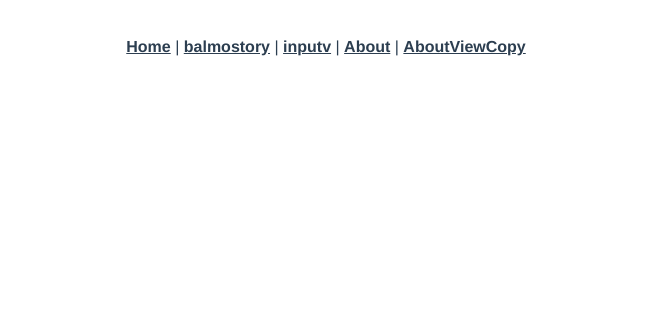
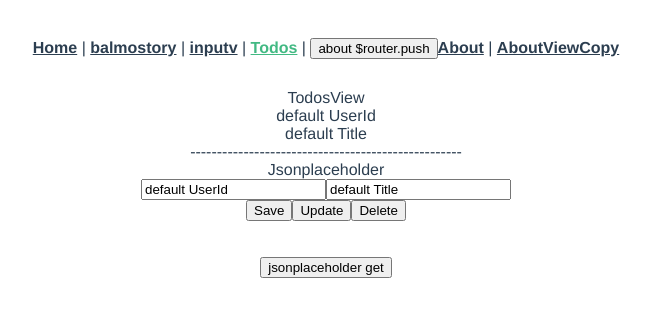
Before and after one commit to deokkeun/vue3, a Vue app: page /Todos in a window 1280 px wide. Shown: the top 316 px of the page, without its empty margins (314-965 px from the left). Built offline with nearby package versions, Linux system fonts and the light colour scheme.

Commit message:
Feat: props, emit, slot, axios

```diff
--- a/package.json
+++ b/package.json
@@ -8,6 +8,7 @@
     "lint": "vue-cli-service lint"
   },
   "dependencies": {
+    "axios": "^1.5.0",
     "core-js": "^3.8.3",
     "vue": "^3.2.13",
     "vue-router": "^4.0.3",
--- a/src/App.vue
+++ b/src/App.vue
@@ -3,6 +3,8 @@
     <router-link to="/">Home</router-link> |
     <router-link to="/balmostory">balmostory</router-link> |
     <router-link to="/Inputv">inputv</router-link> |
+    <router-link to="/Todos">Todos</router-link> |
+    <button @click="this.$router.push({ name: 'about', params: {productId: 'P0001'} })">about $router.push</button>
     <router-link to="/about">About</router-link> |
     <router-link to="/AboutViewCopy">AboutViewCopy</router-link>
   </nav>
--- /dev/null
+++ b/src/components/Jsonplaceholder.vue
@@ -0,0 +1,193 @@
+<template>
+  <div>Jsonplaceholder</div>
+  <!-- 1개만 사용할 경우 -->
+  <!-- <input type="text"
+          :value="modelValue"
+          @input="$emit('update:modelValue', $event.target.value)"> -->
+  <input type="text"
+          :value="userIdValue"
+          @input="$emit('update:userIdValue', $event.target.value)">
+  <input type="text"
+          :value="titleValue"
+          @input="$emit('update:titleValue', $event.target.value)">
+  <br/>
+  <button @click="postData">Save</button>
+  <button @click="putData">Update</button>
+  <button @click="deleteData">Delete</button>
+  <br/><br/><br/>
+  <button @click="getData">jsonplaceholder get</button>
+
+  <table border="1" align="center" v-if="result === 'Y'">
+    <thead>
+      <tr>
+        <th>userId</th>
+        <th>id</th>
+        <th>title</th>
+        <th>completed</th>
+      </tr>
+    </thead>
+    <tbody>
+      <tr v-for="user in users">
+        <td>{{ user.userId }}</td>
+        <td>{{ user.id }}</td>
+        <td>{{ user.title }}</td>
+        <td>{{ user.completed }}</td>
+      </tr>
+    </tbody>
+  </table>
+</template>
+
+<!-- methods: 사용 안하고
+  바로 정보 불러오고 싶을때는 created: {}, setup() -->
+<script>
+  import axios from 'axios';
+
+  const HOST = "https://jsonplaceholder.typicode.com/todos";
+  console.log(HOST);
+  export default {
+    props: {
+      titleValue: {
+        type: String,
+        required: true
+      },
+      userIdValue: {
+        type: String,
+        required: true
+      }
+    },
+    data() {
+      return {
+        result: 'N',
+        users: ""
+      }
+    },
+    methods: {
+
+      // 참고자료
+      // https://veneas.tistory.com/entry/axiosjs-GET-POST-%EB%B0%A9%EC%8B%9D%EC%9C%BC%EB%A1%9C-%EC%84%9C%EB%B2%84%EC%99%80-%ED%86%B5%EC%8B%A0%ED%95%98%EA%B8%B0
+
+      // ******************** 서버 통신 방식 (GET) ********************
+      // axios({
+      //   method: 'get',
+      //   url: '/test',
+      //   params: {
+      //     name: 'veneas'
+      //   }
+      // })
+      // .then(function (response) {
+      //   console.log(response);
+      // })
+      // .catch(function (error) {
+      //   console.log(error);
+      // });
+
+       // ******************** 서버 통신 방식 (POST) ********************
+      // axios({
+      //   url: '/test',
+      //   method: 'post',
+      //   data: {
+      //     name: 'veneas'
+      //   }
+      // })
+      // .then(function a(response) {
+      //   console.log(response)
+      // })
+      // .catch(function (error) {
+      //   console.log(error);
+      // });
+
+
+      getData() {
+        // axios.get을 사용하여 서버의 데이터를 불러오는 것을 요청할 수 있다.
+        // 이때 첫번째 parameter에는 axios에 전달할 서버의 url이 들어간다.
+        // 두번째 parameter에는 config 객체를 선택적으로 추가 전달을 할 수 있다.
+        // 이는 아래 예제에서 확인할 수 있다.
+        axios.get(HOST)
+        // .get(HOST + "/api/getData", {
+        //   headers: { "X-AUTH-TOKEN": "인증 받음을 증명하는 토큰" },
+        // })
+        .then((res) => {
+          console.log("응답 데이터 : " + JSON.stringify(res.data));
+          this.users = res.data;
+          this.result = "Y"
+        })
+        .catch((error) => {
+          console.log(error);
+        })
+        .finally(() => {
+          console.log("항상 마지막에 실행");
+        });
+      },
+      postData() {
+        // axios.post를 사용하여 서버의 데이터에 입력을 할 수 있다. 위는 입력할 data를 json 형태로 담아 보낼때의 예제이다.
+        // 첫번째 parameter에는 axios에 전달할 서버의 url, 두번째 parameter에는 입력할 데이터가 들어간다.
+        // 마찬가지로 세번째 parameter에는 선택적으로 config 객체를 추가할 수 있다.
+        console.log("postData");
+        let saveData = {};
+        saveData.userId = this.userId;
+        saveData.title = this.title;
+        console.log(saveData);
+
+        axios.post(HOST, JSON.stringify(saveData))
+          .then((res) => {
+            console.log(res);
+            console.log(res.data);
+            console.log(res.status);
+          })
+          .catch((error) => {
+            console.log(error);
+          })
+          .finally(() => {
+            console.log("postData finally");
+          })
+      },
+      putData() {
+        // PUT은 서버 내부적으로 GET 다음 POST를 거치기 때문에 POST와 사용형태가 같아 헷갈릴 수 있다.
+        // 하지만 POST는 서버에 데이터를 새로 입력하여 등록한다면 PUT은 기존 데이터를 수정 할 수 있다.
+        // 첫번째 parameter에는 axios에 전달할 서버의 url, 두번째 parameter에는 수정할 데이터가 들어간다.
+        // 마찬가지로 세번째 parameter에는 선택적으로 config 객체를 추가할 수 있다.
+        console.log("putData");
+        let number = "1";
+        let putData = {};
+        putData.updateTitle = "updateTitle";
+        putData.updateUserId = "updateUserId";
+
+        axios.put(HOST + "/api/putData" + number, JSON.stringify(putData))
+          .then((res) => {
+            console.log(res);
+            console.log(res.data);
+            console.log(res.status);
+          })
+          .catch((error) => {
+            console.log(error);
+          })
+          .finally(() => {
+            console.log("putData finally");
+          })
+      },
+      deleteData() {
+        // axios.delete를 사용하여 데이터를 삭제할 수 도 있다.
+        // 첫번째 parameter에는 앞에서도 그러하듯 axios에 전달할 서버의 url이 들어간다.
+        // 보통 삭제할 경우에 참고할 점은 url의 마지막에는 삭제할 객체를 구분할 수 있는 key가 들어간다.
+        // 하지만 필요에 의해서 data 파라미터가 들어갈 일이 있다면,
+        // 두번째 parameter에 {data: {프로퍼티 : n}} 와 같은 형식으로 사용할 수는 있다.
+        console.log("deleteData");
+
+        let deleteKey = "123";
+        axios.delete(HOST + "/api/deleteData/" + deleteKey)
+          .then((res) => {
+            console.log(res);
+            console.log(res.data);
+            console.log(res.status);
+          })
+          .catch((error) => {
+            console.log(error);
+          })
+          .finally(() => {
+            console.log("deleteData finally");
+          })
+
+      }
+    }
+  };
+</script>
--- a/src/components/balmostory.vue
+++ b/src/components/balmostory.vue
@@ -1,7 +1,14 @@
+<script setup>
+ const greetingMessage = 'Hello World';
+ const number = 12341234;
+</script>
+
 <template>
   <div>
     <p>{{ title }}</p>
-    <slot name="first" :homes="home"></slot>
+    <div>
+      <slot name="first" :text="greetingMessage" :count="number"></slot>
+    </div>
     <p>{{ name }}</p>
     <slot></slot>
     <br>
@@ -12,14 +19,16 @@
 <script>
   export default {
     props:{
-        title:{
-            type:String,
-            default : "delfault title",
-            required:false
-        }
+      title:{
+          type:String,
+          default : "delfault title",
+          required:false
+      }
     },
     data() {
-      return {name : 'balmostory'}
+      return {
+        name : 'balmostory'
+      }
     },
     methods : {
       updateName() {
--- a/src/router/index.js
+++ b/src/router/index.js
@@ -1,8 +1,13 @@
 import { createRouter, createWebHistory } from 'vue-router';
 import Balmostory from '../views/BalmostoryView.vue';
 import Inputv from '../views/InputvView.vue';
+import Todos from '../views/TodosView.vue';
 import HomeView from '../views/HomeView.vue';
 import AboutViewCopy from '../views/AboutViewCopy.vue';
+
+const About = () => {
+  return import(/* webpackChunkName: "about" */ '../views/AboutView.vue')
+}
 
 const routes = [
   {
@@ -14,6 +19,11 @@ const routes = [
     path: '/Inputv',
     name: 'Inputv',
     component: Inputv,
+  },
+  {
+    path: '/Todos',
+    name: 'Todos',
+    component: Todos,
   },
   {
     path: '/Balmostory',
@@ -31,7 +41,8 @@ const routes = [
     // route level code-splitting
     // this generates a separate chunk (about.[hash].js) for this route
     // which is lazy-loaded when the route is visited.
-    component: () => import(/* webpackChunkName: "about" */ '../views/AboutView.vue'),
+    // component: () => import(/* webpackChunkName: "about" */ '../views/AboutView.vue'),
+    component: About
   },
 ];
 
--- /dev/null
+++ b/src/views/TodosView.vue
@@ -0,0 +1,26 @@
+<template>
+  <div>
+    TodosView <br/>
+    {{ userId }}<br/>
+    {{ title }} <br/>
+    ---------------------------------------------------
+    <!-- 1개일 경우 v-model="title" -->
+    <Jsonplaceholder v-model:titleValue="title" v-model:userIdValue="userId"></Jsonplaceholder>
+  </div>
+</template>
+
+<script>
+import Jsonplaceholder from '@/components/Jsonplaceholder.vue';
+
+export default{
+  components: {
+    Jsonplaceholder
+  },
+  data() {
+    return {
+      title: 'default Title',
+      userId: 'default UserId'
+    }
+  }
+}
+</script>
--- a/src/views/balmostoryView.vue
+++ b/src/views/balmostoryView.vue
@@ -3,7 +3,7 @@
     <h1>this is Home page</h1>
     <p>{{name}}</p>
     <Balmostory title="Home">
-      <template v-slot:first="Home">첫번째 slot {{ Home }}</template>
+      <template #first="slotProps">첫번째 slot {{ slotProps.text }} {{ slotProps.count }}</template>
       <template v-slot:default>두번째 slot</template>
     </Balmostory>
   </div>
--- a/src/views/inputvView.vue
+++ b/src/views/inputvView.vue
@@ -1,9 +1,9 @@
 <template>
   <div>
     <h1>this is Home page</h1>
-    <p>{{name1}}</p>
+    <p>{{name}}</p>
     <form action="">
-      <Inputv v-model="name1" />
+      <Inputv v-model="name" />
     </form>
   </div>
 </template>
@@ -17,7 +17,7 @@ export default{
   },
   data(){
    return{
-     name1:'kk'
+     name:'Kim'
     }
   }
 }
```
Also changed, not shown: src/main.js (+29 -0 lines), 1 other file (tests, documents, lock files or other folders).
